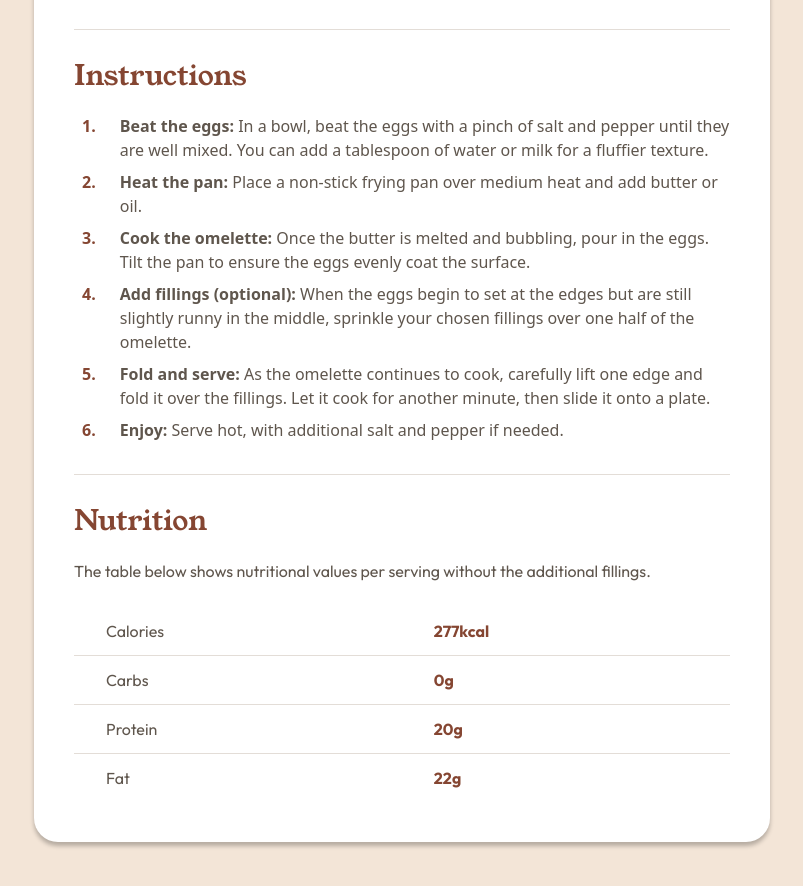
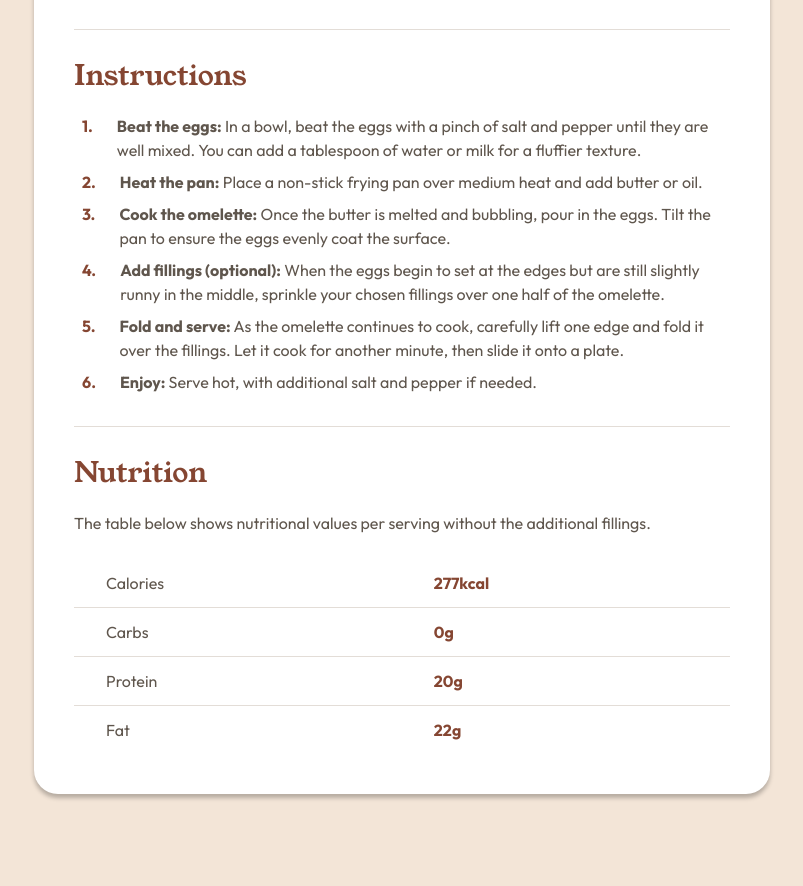
Before and after one commit to jeffgrahamcodes/recipe-page, a website: page src/index.html in a window 1280 px wide. Shown: the part 1079-1965 px from the top of the page, without its empty margins (238-1041 px from the left). Drawn offline with Linux system fonts and the light colour scheme.

Commit message:
change font

```diff
--- a/src/index.html
+++ b/src/index.html
@@ -126,7 +126,9 @@
             >
               Instructions
             </h2>
-            <ol class="text-(--stone-600) space-y-1">
+            <ol
+              class="text-(--stone-600) space-y-1 font-(family-name:--font-outfit)"
+            >
               <li class="flex items-start gap-3">
                 <span class="text-(--brown-800) font-bold ml-1"
                   >1.</span
```
